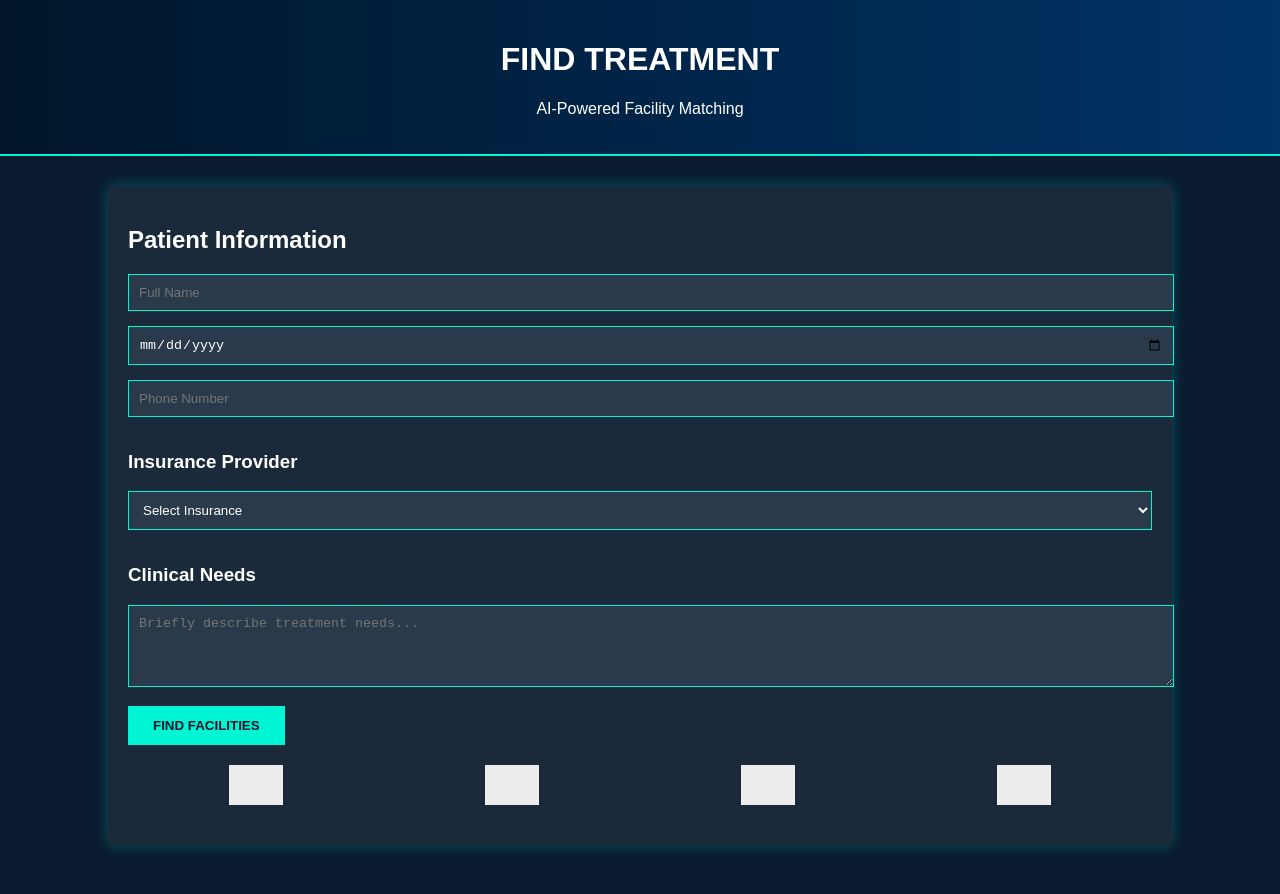
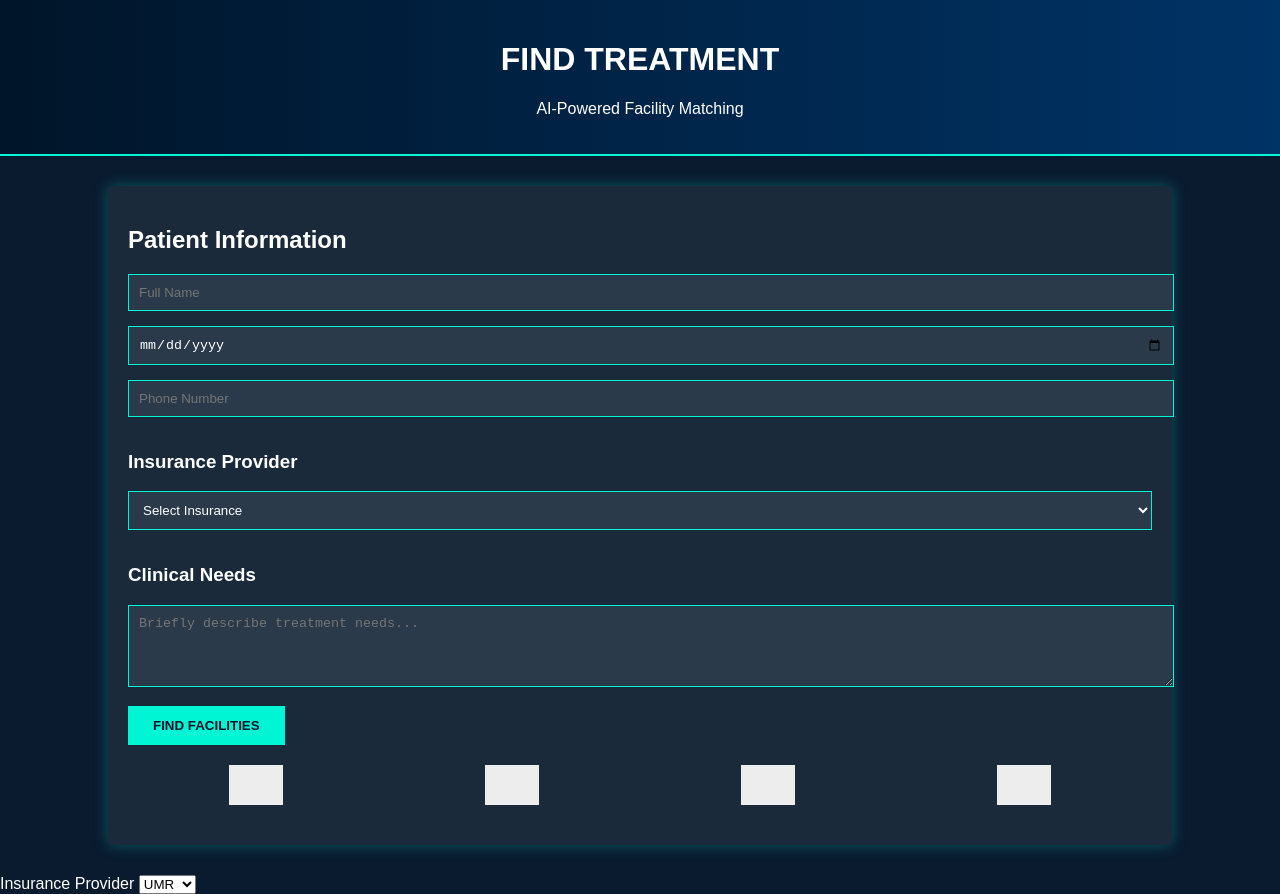
Before and after one commit to JSoul13/GhostStories, a plain HTML site: page index.html in a window 1280 px wide. Drawn offline with Linux system fonts and the light colour scheme; grey boxes are pictures that could not be loaded.

Commit message:
Update index.html

```diff
--- a/index.html
+++ b/index.html
@@ -107,4 +107,12 @@
         </div>
     </div>
 </body>
-</html>
+</html><!-- Example field -->
+<div class="neuro-input">
+  <label>Insurance Provider</label>
+  <select class="glow-dropdown">
+    <option value="umr">UMR</option>
+    <option value="cigna">Cigna</option>
+    <!-- ... -->
+  </select>
+</div>
```
